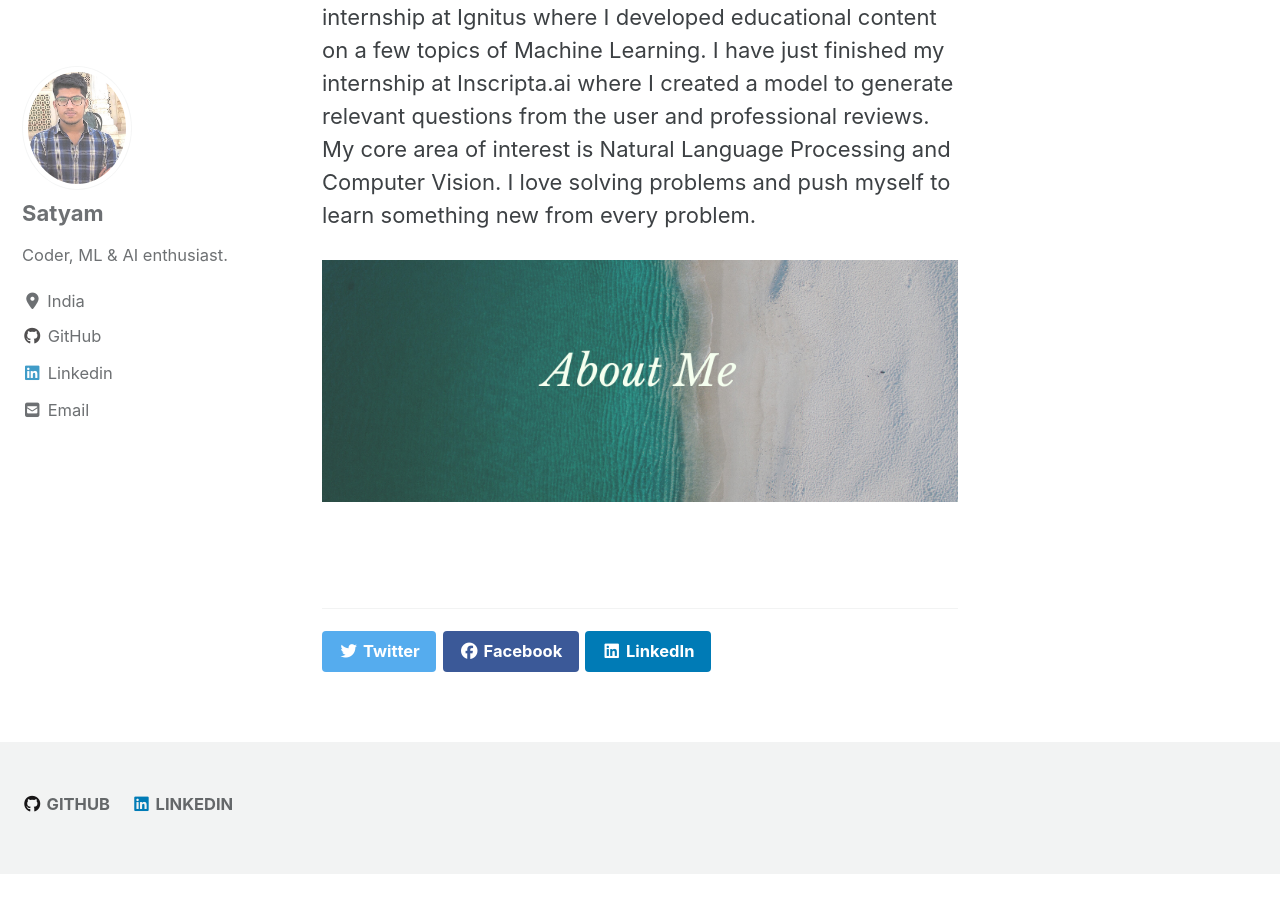
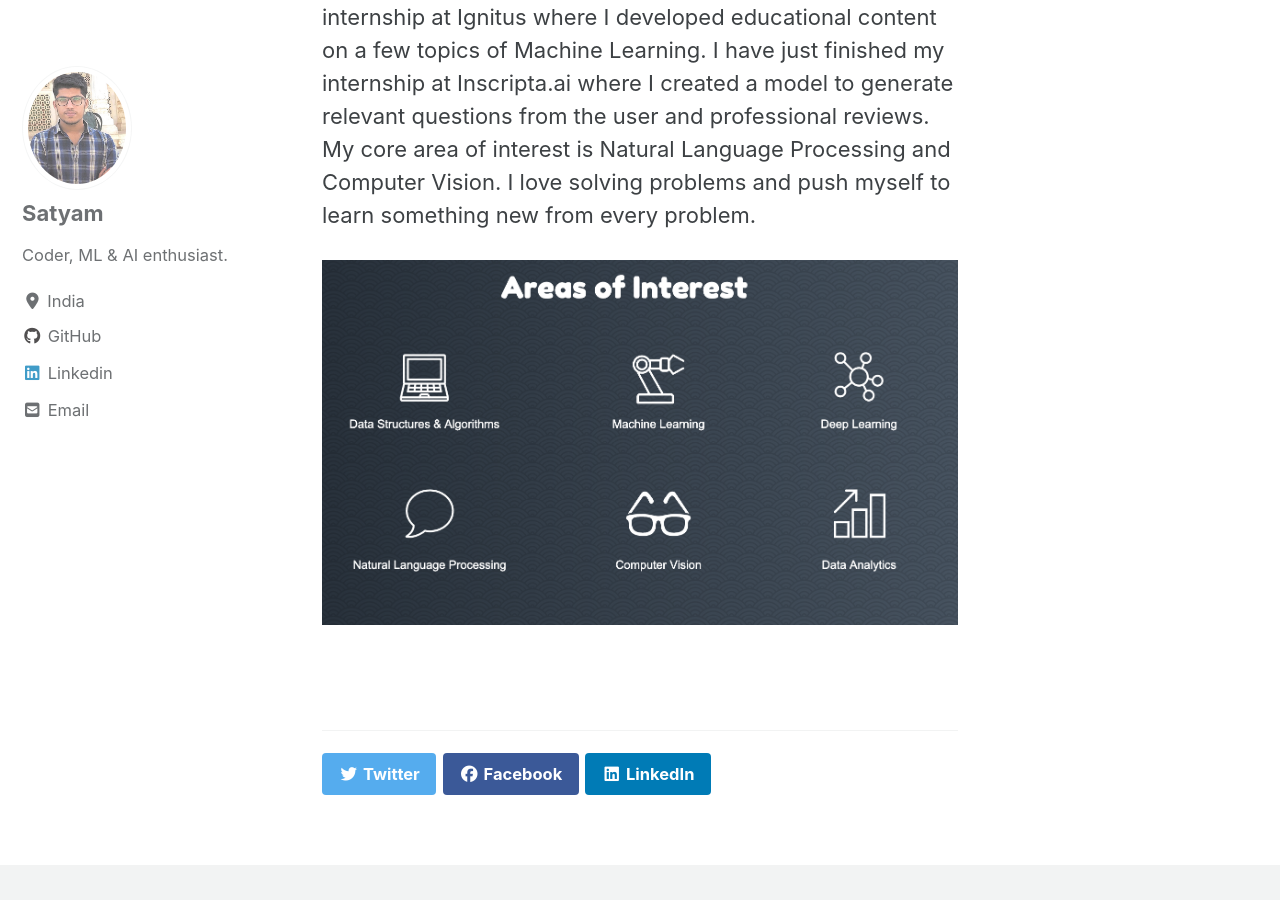
Before and after one commit to Satyam0062/satyam0062.github.io, a Jekyll site: the page built from _pages/about.md, in a window 1280 px wide and 900 px high, scrolled down 825 px. Built offline with Jekyll 4.4.1, drawn with Linux system fonts in a browser that asks for light colours; cached includes are drawn as plain includes; nearby versions of some CDN libraries; before the commit the page ends 1699 px from its top, so only the background shows below that.

Commit message:
Modified file

```diff
--- a/_pages/about.md
+++ b/_pages/about.md
@@ -17,4 +17,4 @@ reviews. My core area of interest is Natural Language Processing and Computer
 Vision. I love solving problems and push myself to learn something new from
 every problem.
 
-![image-center](/images/About/about.jpg){: .align-center}
+![image-center](/images/About/interests.jpg){: .align-center}
```
